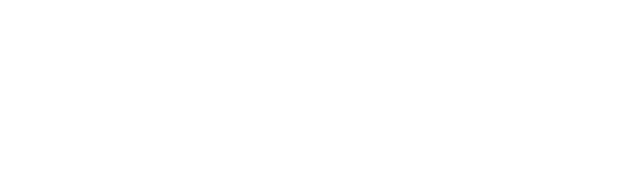
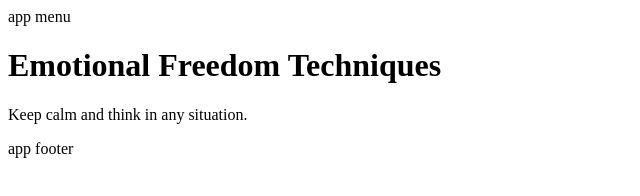
Before and after one commit to julienjespersen/eft, a plain HTML site: page index.html in a window 1280 px wide. Shown: the whole page, without its empty margins (0-640 px from the left). Drawn offline with Linux system fonts and the light colour scheme.

```diff
--- a/index.html
+++ b/index.html
@@ -2,7 +2,7 @@
 <head>
     <meta charset="UTF-8">
     <meta name="viewport" content="width=device-width, initial-scale=1.0">
-    <title>Emotional Facts True</title>
+    <title>Emotional Freedom Techniques</title>
     <meta description="Keep calm and think in any situation." />
     <!-- pwa manifest -->
     <link rel="manifest" href="/manifest.json" />
@@ -12,6 +12,14 @@
     <link rel="apple-touch-icon" href="/img/apple-touch-icon.png" />
     <meta name="apple-mobile-web-app-status-bar" content="#76D6FF" /></head>
 <body>
+    <header>app menu</header>
+    <main>
+        <h1>Emotional Freedom Techniques</h1>
+        <p>Keep calm and think in any situation.</p>
+    </main>
+    <footer>
+        app footer
+    </footer>
 
 </body>
 </html>
```
Also changed, not shown: manifest.json, 2 other files.
